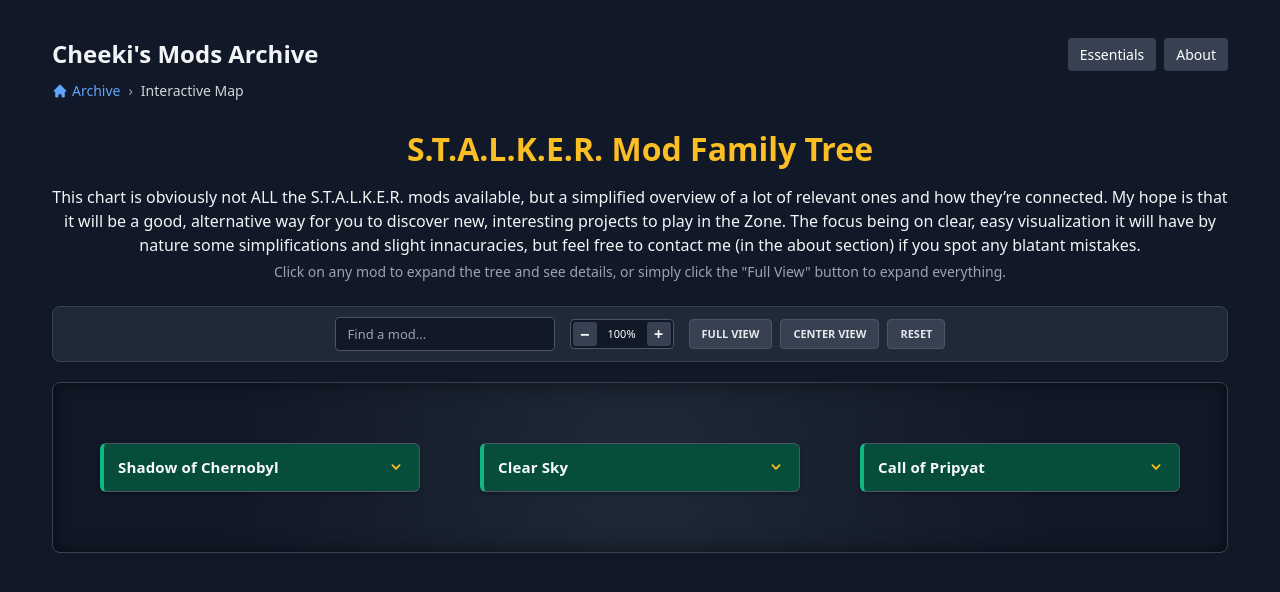
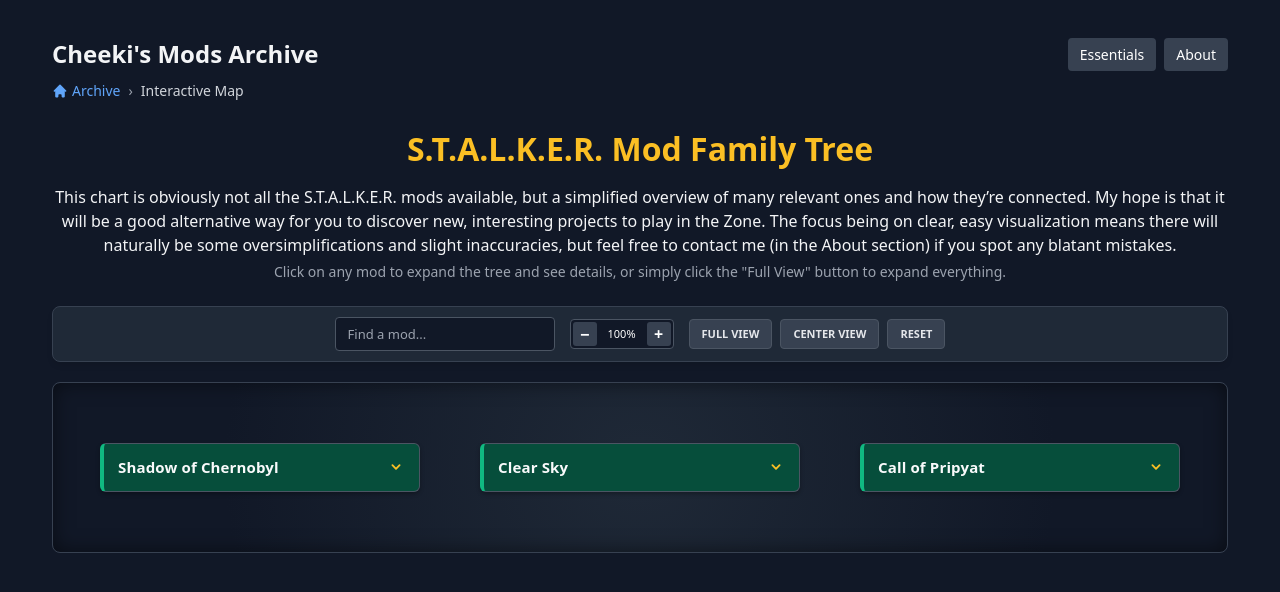
Before and after one commit to Cheekitos/CSMA-Test, a Jekyll site: the page built from stalker-map.html, in a window 1280 px wide. Shown: the top 592 px of the page. Built offline with Jekyll 4.4.1, drawn with Linux system fonts in a browser that asks for light colours; nearby versions of some CDN libraries.

Commit message:
Update stalker-map.html

```diff
--- a/stalker-map.html
+++ b/stalker-map.html
@@ -38,7 +38,7 @@
   </nav>
 
   <h1 class="page-title">S.T.A.L.K.E.R. Mod Family Tree</h1>
-<p class="page-subtitle">This chart is obviously not ALL the S.T.A.L.K.E.R. mods available, but a simplified overview of a lot of relevant ones and how they’re connected. My hope is that it will be a good, alternative way for you to discover new, interesting projects to play in the Zone. The focus being on clear, easy visualization it will have by nature some simplifications and slight innacuracies, but feel free to contact me (in the about section) if you spot any blatant mistakes.</p>
+<p class="page-subtitle">This chart is obviously not all the S.T.A.L.K.E.R. mods available, but a simplified overview of many relevant ones and how they’re connected. My hope is that it will be a good alternative way for you to discover new, interesting projects to play in the Zone. The focus being on clear, easy visualization means there will naturally be some oversimplifications and slight inaccuracies, but feel free to contact me (in the About section) if you spot any blatant mistakes.</p>
 <p class="page-description">Click on any mod to expand the tree and see details, or simply click the "Full View" button to expand everything. </p>
 
   <div class="controls-bar">
```
